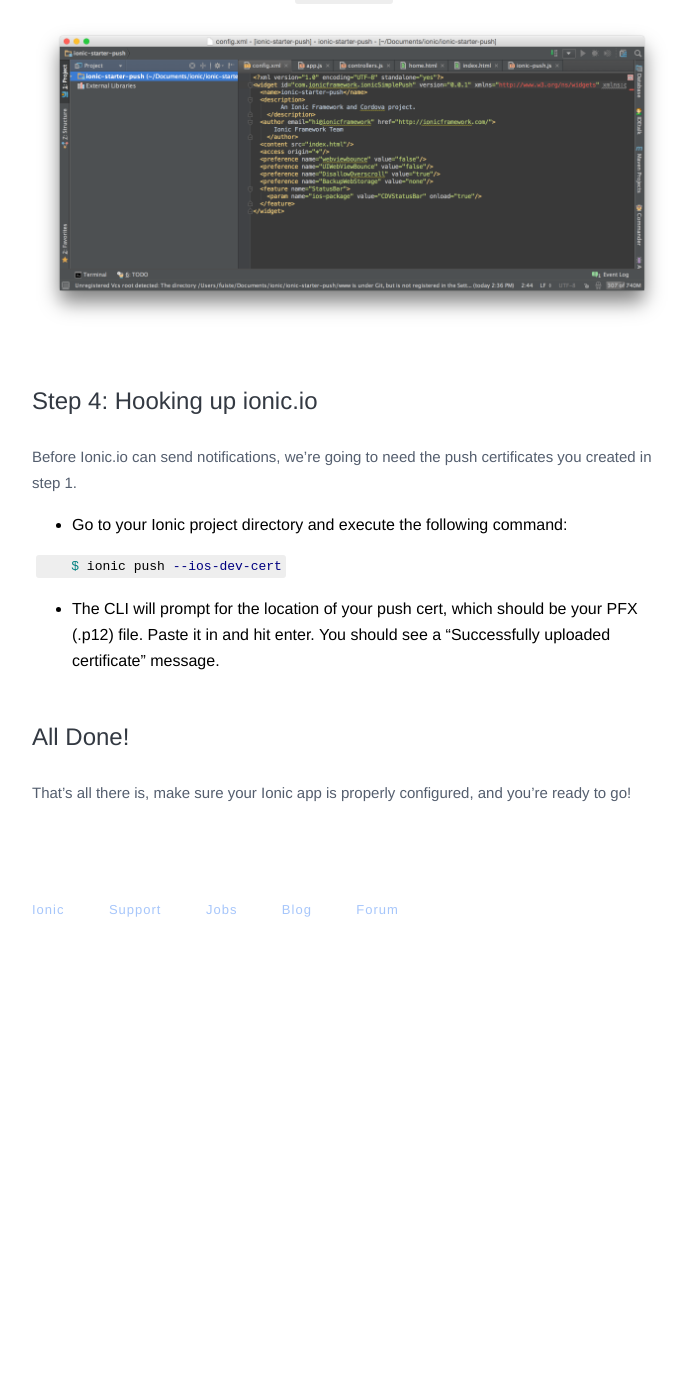
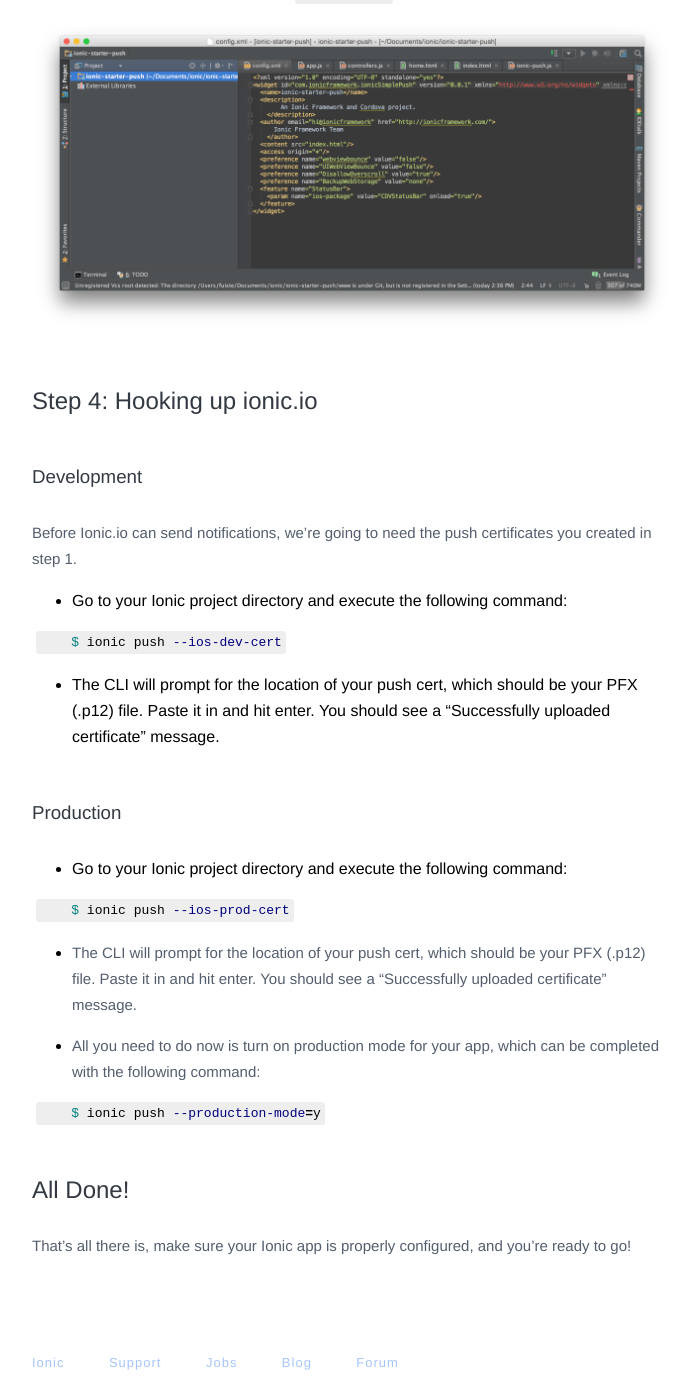
Before and after one commit to ionic-team/ionic-io-docs, a Jekyll site: the page built from push/ios.md, in a window 1280 px wide and 1400 px high, scrolled down 7173 px. Shown: the whole window, without its empty margins (368-1058 px from the left). Built offline with Jekyll 4.4.1, drawn with Linux system fonts in a browser that asks for light colours; some web fonts are replaced; Markdown is read by kramdown in place of the engine named in the settings; before the commit the page ends 8120 px from its top, so only the background shows below that.

Commit message:
Production mode

````diff
--- a/push/ios.md
+++ b/push/ios.md
@@ -122,6 +122,8 @@
 
 ## Step 4: Hooking up ionic.io
 
+### Development
+
 Before Ionic.io can send notifications, we're going to need the push certificates you created in step 1.
 
 * Go to your Ionic project directory and execute the following command:
@@ -133,6 +135,23 @@
 * The CLI will prompt for the location of your push cert, which should be your PFX (.p12) file. Paste it in and hit
 enter. You should see a "Successfully uploaded certificate" message.
 
+### Production
+
+* Go to your Ionic project directory and execute the following command:
+
+```bash
+    $ ionic push --ios-prod-cert
+```
+
+* The CLI will prompt for the location of your push cert, which should be your PFX (.p12) file. Paste it in and hit
+enter. You should see a "Successfully uploaded certificate" message.
+
+* All you need to do now is turn on production mode for your app, which can be completed with the following command:
+
+```bash
+    $ ionic push --production-mode=y
+```
+
 ## All Done!
 
 That's all there is, make sure your Ionic app is properly configured, and you're ready to go!
````
